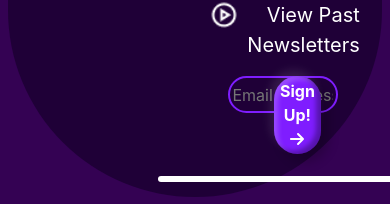
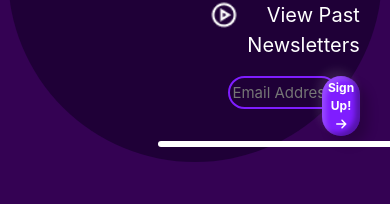
Before and after one commit to paraboyy/webSlicing, a React (Create React App) app: page / in a window 390 px wide. Shown: the part 4569-4773 px from the top of the page. Built offline with nearby package versions, Linux system fonts and the light colour scheme.

Commit message:
update UI

```diff
--- a/src/views/Home.css
+++ b/src/views/Home.css
@@ -102,11 +102,12 @@
 
 .container-email {
     background-color: transparent;
-    height: 43px;
+    height: 45px;
     margin-left: 2%;
     border: 2px solid #7f1dff;
     padding: 2%;
     border-radius: 90px;
+    position: relative;
 }
 
 .w-32 {
@@ -115,8 +116,11 @@
 
 .container-sing {
     background-color: #7f1dff;
-    margin-left: -4rem;
-    padding: 2%;
+    /* margin-left: -4rem; */
+    padding: 0.8%;
+    position: absolute;
+    width: 10%;
+    right: 6%;
     border-radius: 90px;
     box-shadow: 8px 8px 11px 0px rgba(0, 0, 0, 0.2),
                 -4px -6px 10px 0px rgba(255, 255, 255, 0.1),
@@ -303,7 +307,7 @@
 }
 
 .padding-10 {
-    padding: 7% 6% 7% 0%;
+    padding: 7% 6% 10% 0%;
 }
 
 .padding-4 {
@@ -477,4 +481,12 @@
         margin-top: -60px;
     }
 
+    .container-sing {
+        font-size: 12px;
+    }
+
+    .padding-10 {
+        padding: 7% 6% 14% 0%;
+    }
+
 }
--- a/src/views/Individual.css
+++ b/src/views/Individual.css
@@ -85,6 +85,7 @@
     }
 
     .container-email {
-        height: 37px;
+        height: 33px;
+        font-size: 15px;
     }
 }
```
